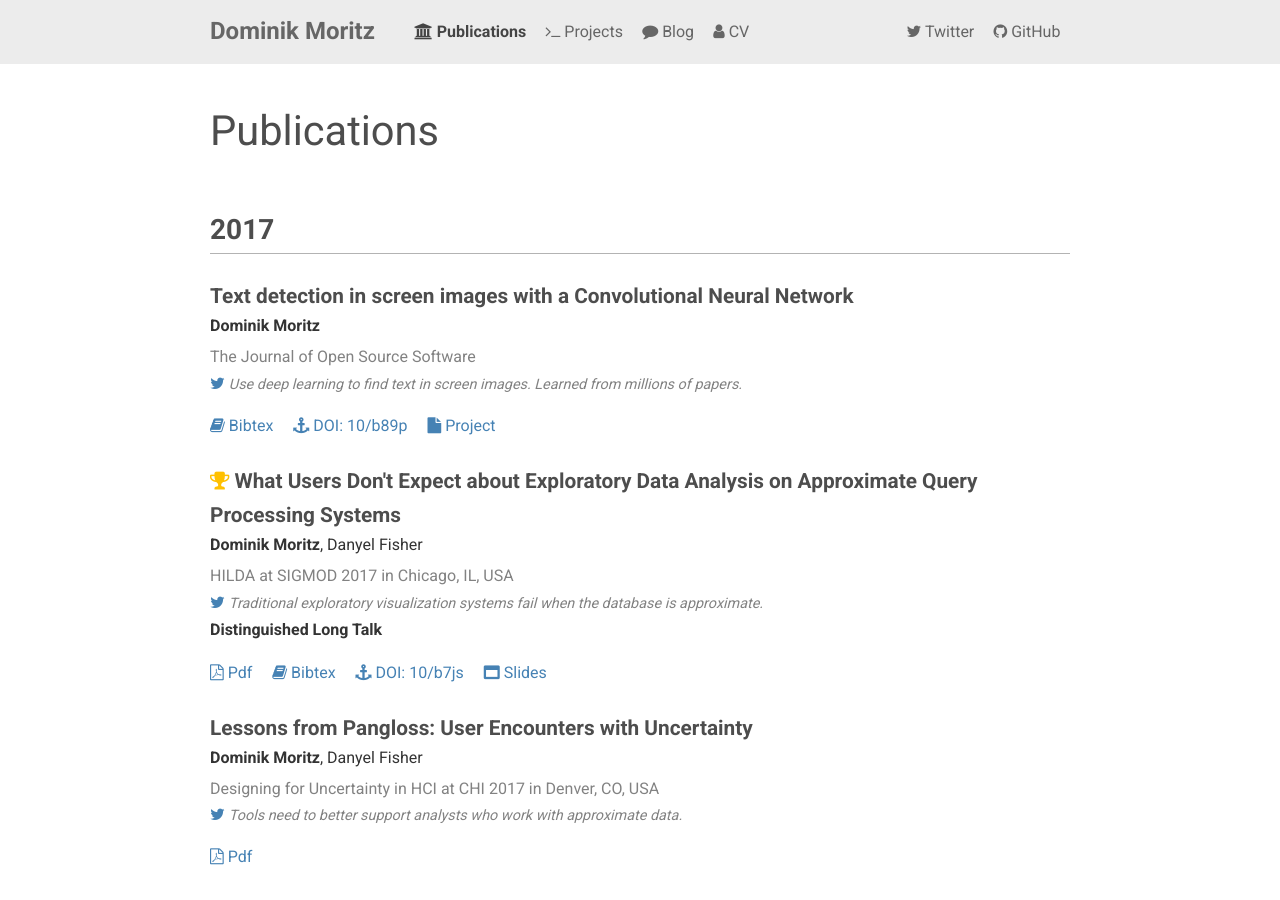
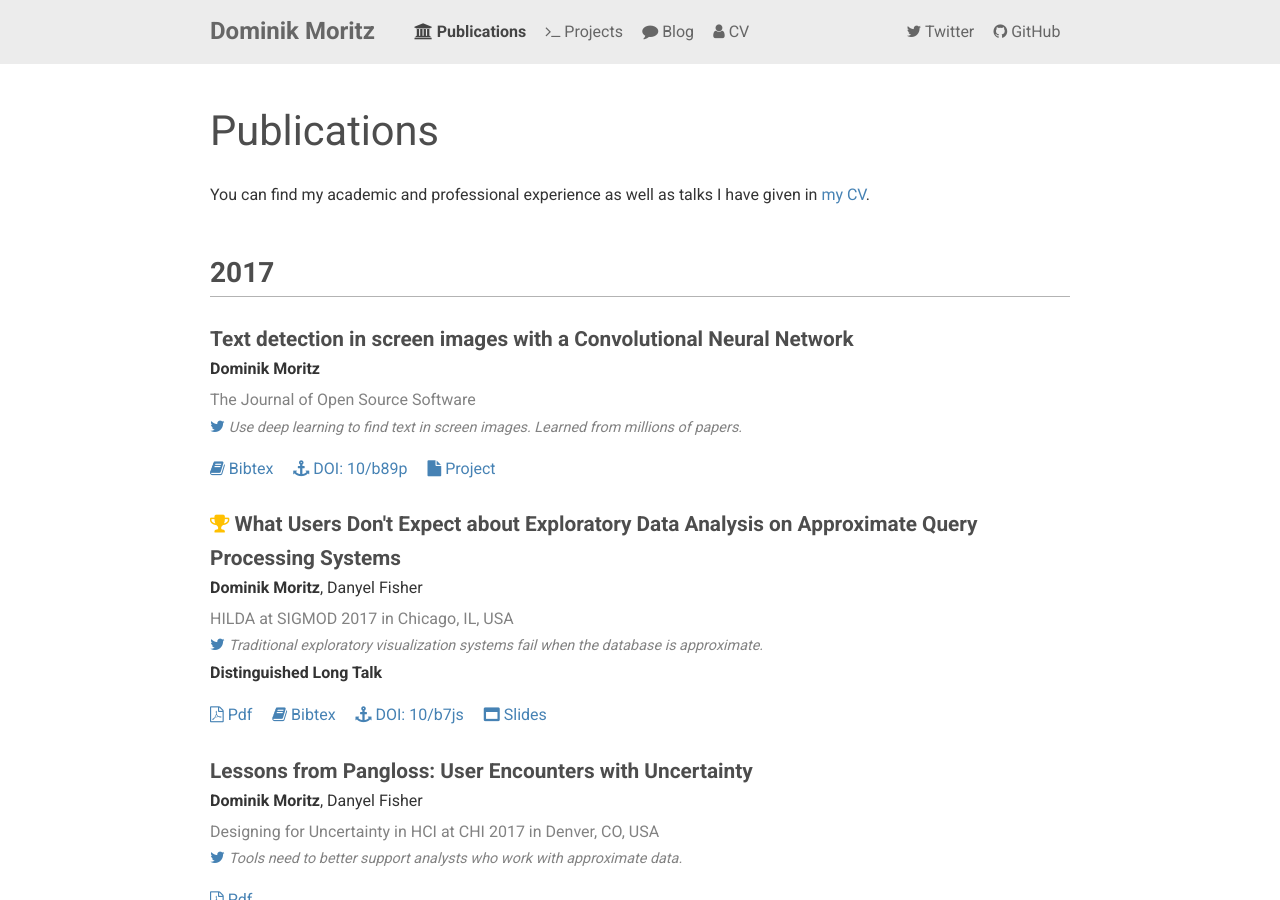
Before and after one commit to domoritz/domoritz.github.io, a Jekyll site: the page built from publications.md, in a window 1280 px wide and 900 px high. Built offline with Jekyll 4.4.1, drawn with Linux system fonts in a browser that asks for light colours.

Commit message:
Link to CV

```diff
--- a/publications.md
+++ b/publications.md
@@ -3,6 +3,8 @@ layout: page
 permalink: /publications/
 title: Publications
 ---
+
+You can find my academic and professional experience as well as talks I have given in [my CV]({{ 'cv.html' | relative_url  }}).
 
 {% assign years = site.data.publications | group_by:"year" %}
 {% for year in years %}
```
